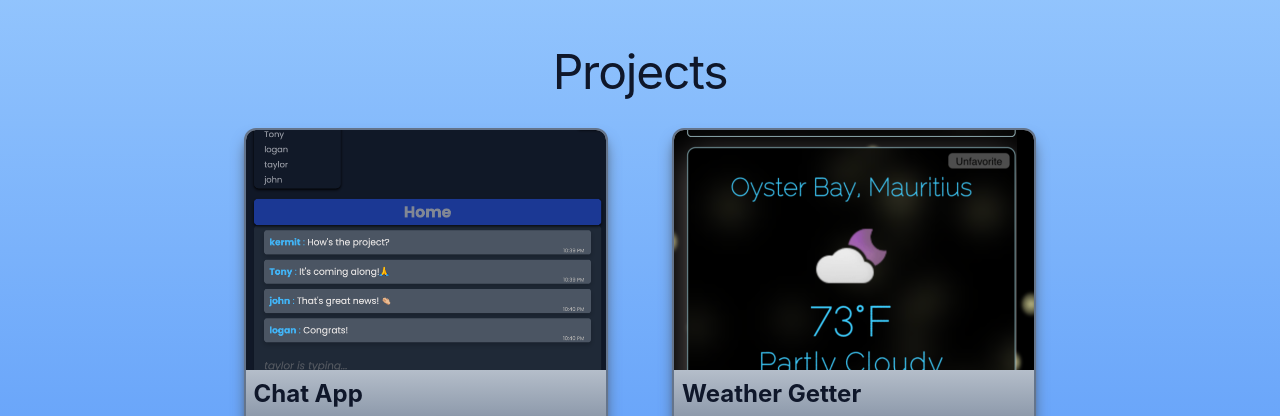
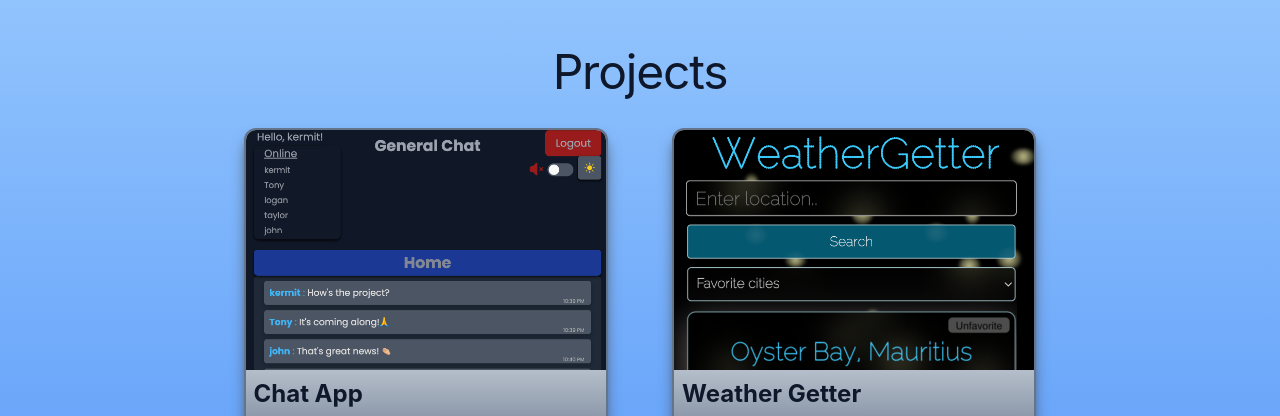
Before and after one commit to davidxv15/Portfolio-2, a React (Vite) app: page / in a window 1280 px wide. Shown: the part 1720-2136 px from the top of the page. Built offline with nearby package versions, Linux system fonts and the light colour scheme; a web font is replaced by a local one.

Commit message:
img center

```diff
--- a/src/components/Projects.tsx
+++ b/src/components/Projects.tsx
@@ -45,7 +45,7 @@ const Projects: React.FC = () => {
             <img
               src={project.image}
               alt={project.title}
-              className="w-full h-60 object-cover transform transition duration-500 hover:justify-items-center hover:z-50 hover:place-content-center"
+              className="w-full h-60 object-cover transform transition duration-500 hover:justify-items-center hover:z-50 object-[80%_3%]"
             />
             <div className="p-2 bg-transparent">
               <h3 className="text-2xl font-bold text-slate-900 mb-2">
--- a/src/styles/index.css
+++ b/src/styles/index.css
@@ -27,7 +27,7 @@
 
   color-scheme: light dark;
   color: rgba(255, 255, 255, 0.87);
-  background-color: #334155;
+  background-color: #1e3a8a;
 
   font-synthesis: none;
   text-rendering: optimizeLegibility;
```
